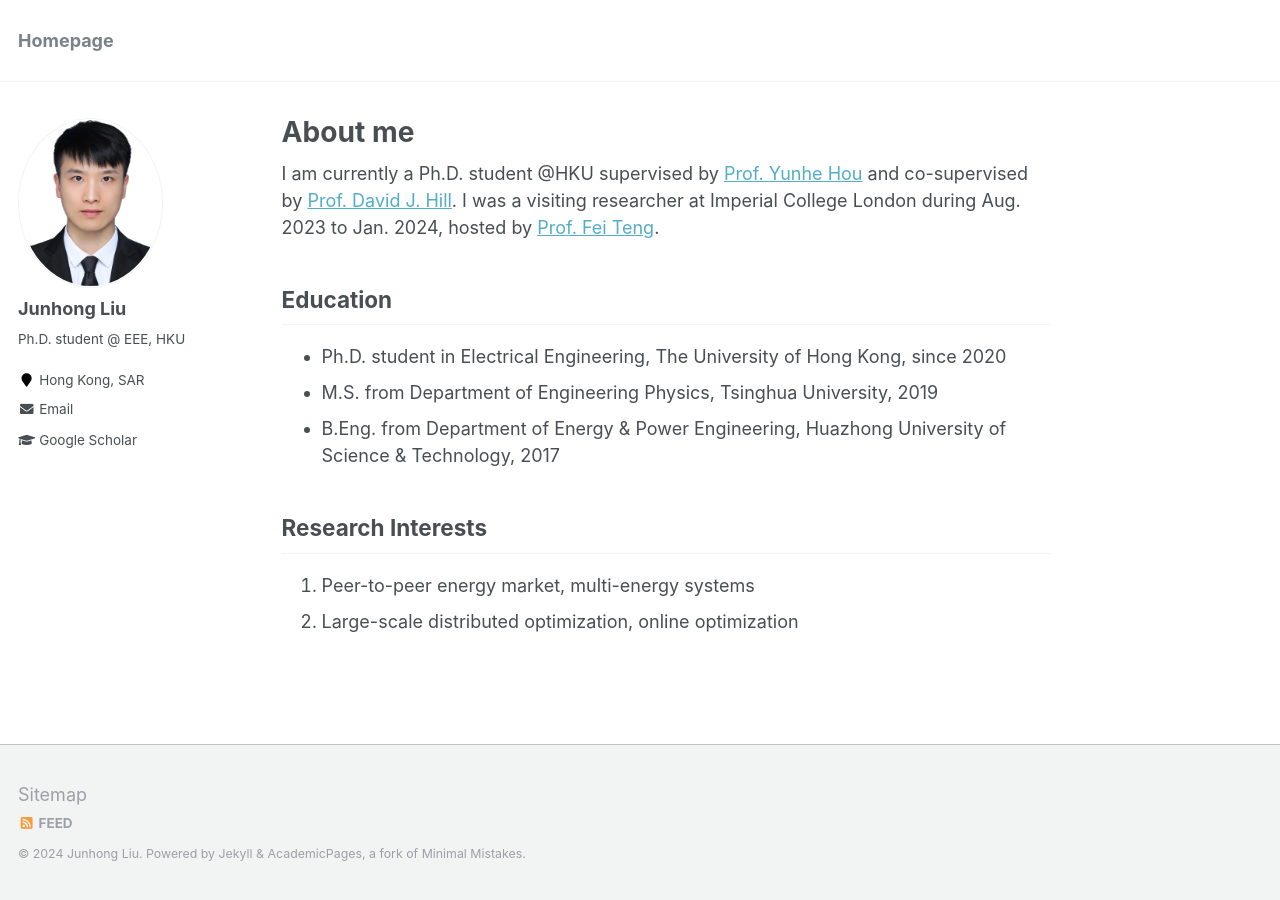
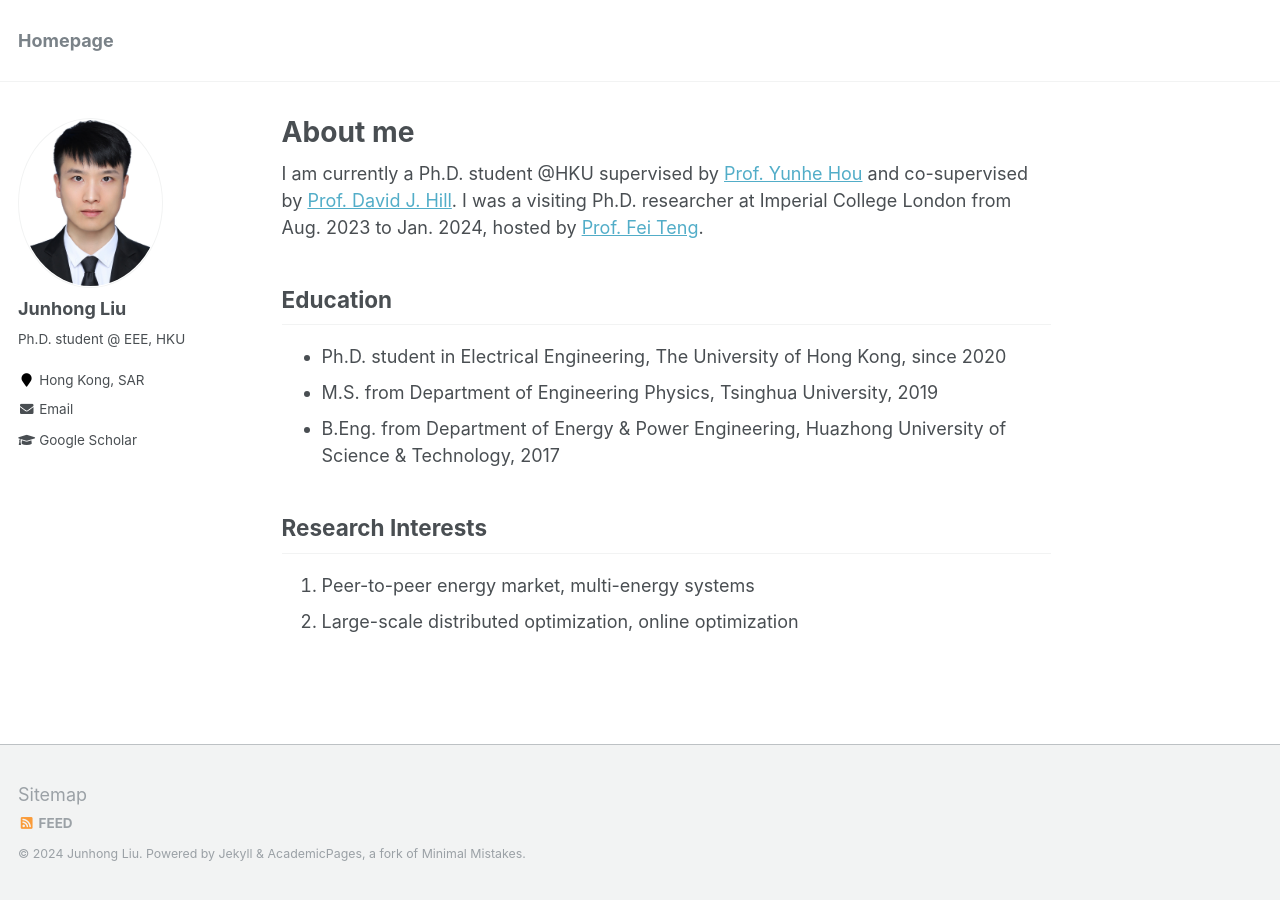
Before and after one commit to johnny-eee/online, a Jekyll site: the page built from _pages/about.md, in a window 1280 px wide. Built offline with Jekyll 4.4.1, drawn with Linux system fonts in a browser that asks for light colours.

Commit message:
Update about.md

```diff
--- a/_pages/about.md
+++ b/_pages/about.md
@@ -8,7 +8,7 @@ redirect_from:
   - /about.html
 ---
 
-I am currently a Ph.D. student @HKU supervised by [Prof. Yunhe Hou](https://www.eee.hku.hk/people/yhhou/) and co-supervised by [Prof. David J. Hill](https://www.eee.hku.hk/people/dhill/). I was a visiting researcher at Imperial College London during Aug. 2023 to Jan. 2024, hosted by [Prof. Fei Teng](https://profiles.imperial.ac.uk/f.teng).
+I am currently a Ph.D. student @HKU supervised by [Prof. Yunhe Hou](https://www.eee.hku.hk/people/yhhou/) and co-supervised by [Prof. David J. Hill](https://www.eee.hku.hk/people/dhill/). I was a visiting Ph.D. researcher at Imperial College London from Aug. 2023 to Jan. 2024, hosted by [Prof. Fei Teng](https://profiles.imperial.ac.uk/f.teng).
 
 ## Education
 
```
